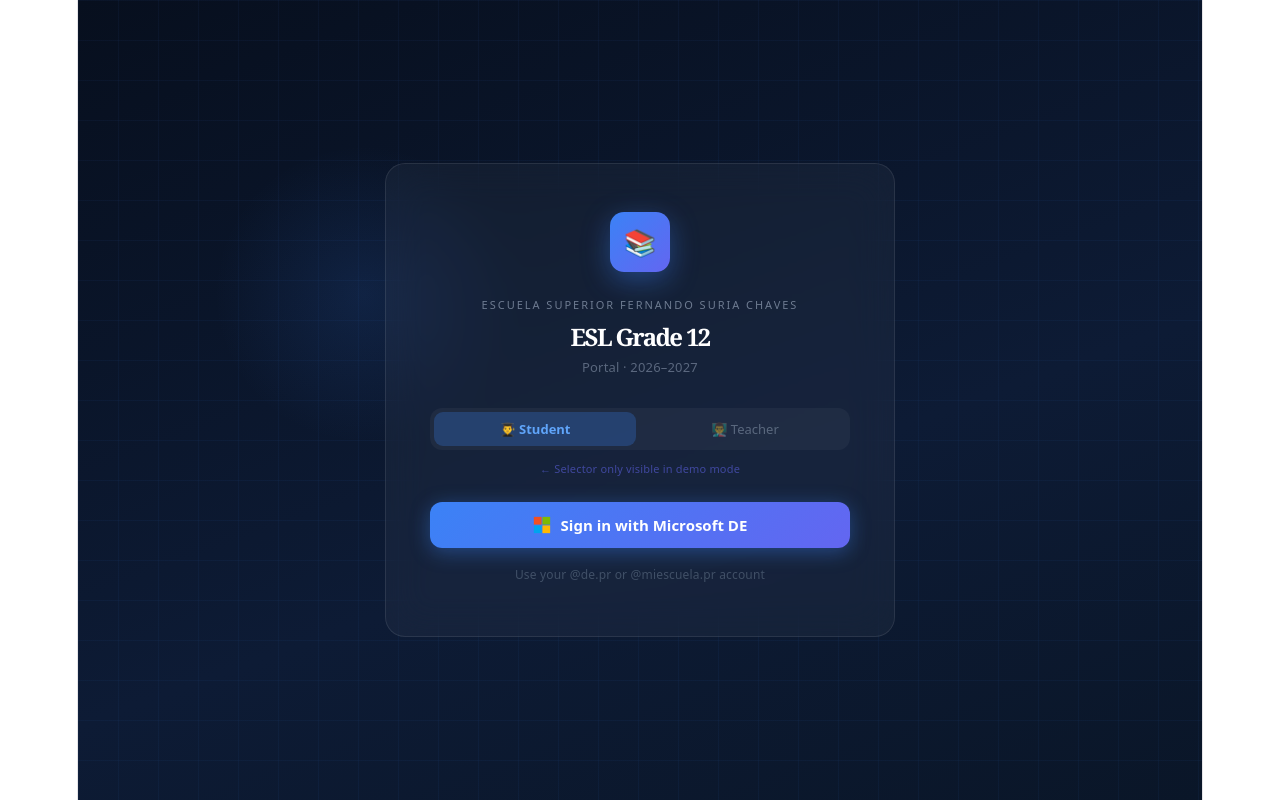
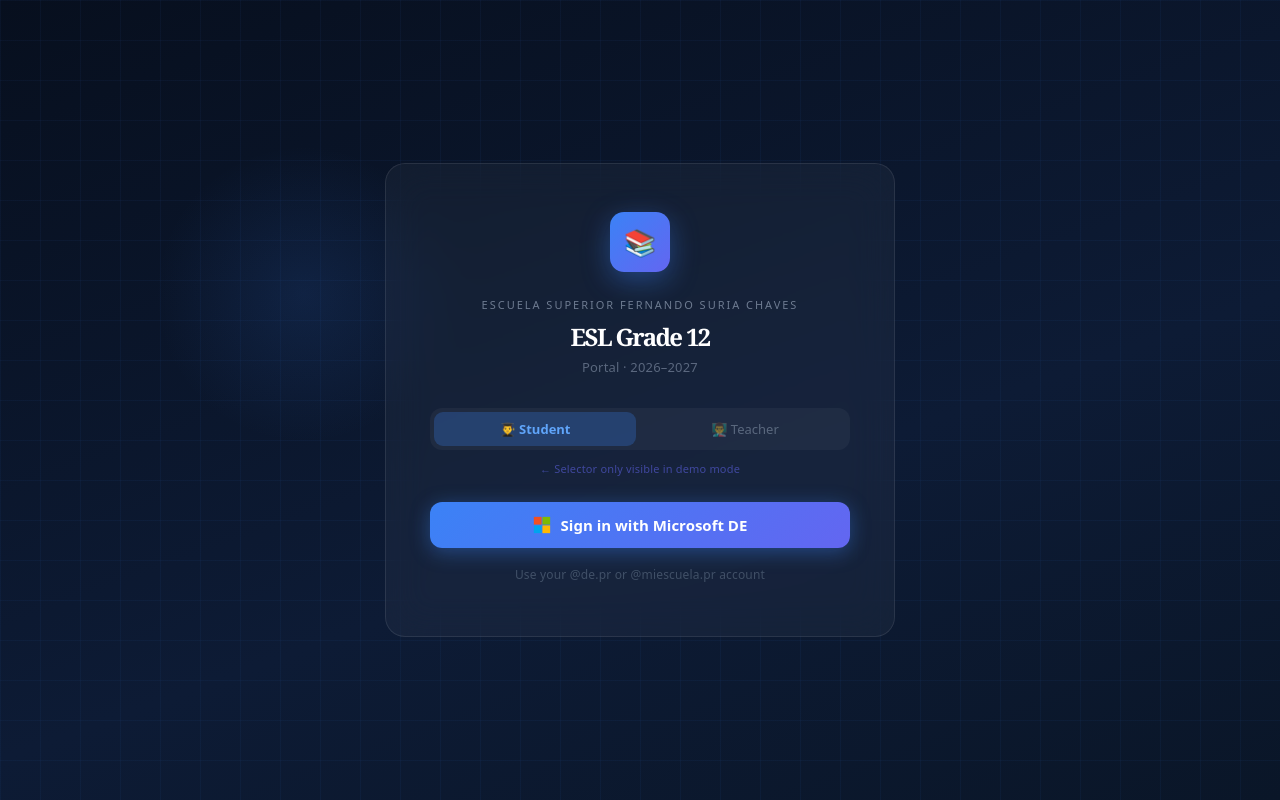
Before and after one commit to CarlosAOlivera/esl-portal, a React (Vite) app: page / in a window 1280 px wide. Built offline with nearby package versions, Linux system fonts and the light colour scheme.

Commit message:
fix: full width layout, finish English translation

```diff
--- a/src/components/shared/ContentViewer.jsx
+++ b/src/components/shared/ContentViewer.jsx
@@ -34,7 +34,7 @@
             margin: 0,
           }}
         >
-          Contenido no disponible aún
+          Content not available yet
         </p>
       </div>
     );
@@ -116,7 +116,7 @@
         </div>
         <audio controls style={{ width: "100%", accentColor: "#22d3ee" }}>
           <source src={item.url} />
-          Tu navegador no soporta audio.
+          Your browser does not support audio.
         </audio>
         <p
           style={{
@@ -126,7 +126,7 @@
             fontFamily: FONT_SANS,
           }}
         >
-          💡 Usa audífonos y toma notas mientras escuchas.
+          💡 Use headphones and take notes as you listen.
         </p>
       </div>
     );
@@ -160,7 +160,7 @@
               fontFamily: FONT_SANS,
             }}
           >
-            Lectura en PDF
+            PDF Reading
           </span>
           <a
             href={item.url}
@@ -174,7 +174,7 @@
               textDecoration: "none",
             }}
           >
-            Abrir en tab nueva ↗
+            Open in new tab ↗
           </a>
         </div>
         <iframe
@@ -237,7 +237,7 @@
             boxShadow: "0 4px 14px rgba(52,211,153,0.3)",
           }}
         >
-          Abrir sitio web ↗
+          Open website ↗
         </a>
         <p
           style={{
--- a/src/index.css
+++ b/src/index.css
@@ -55,12 +55,8 @@
 }
 
 #root {
-  width: 1126px;
-  max-width: 100%;
-  margin: 0 auto;
-  text-align: center;
-  border-inline: 1px solid var(--border);
-  min-height: 100svh;
+  width: 100%;
+  min-height: 100vh;
   display: flex;
   flex-direction: column;
   box-sizing: border-box;
```
